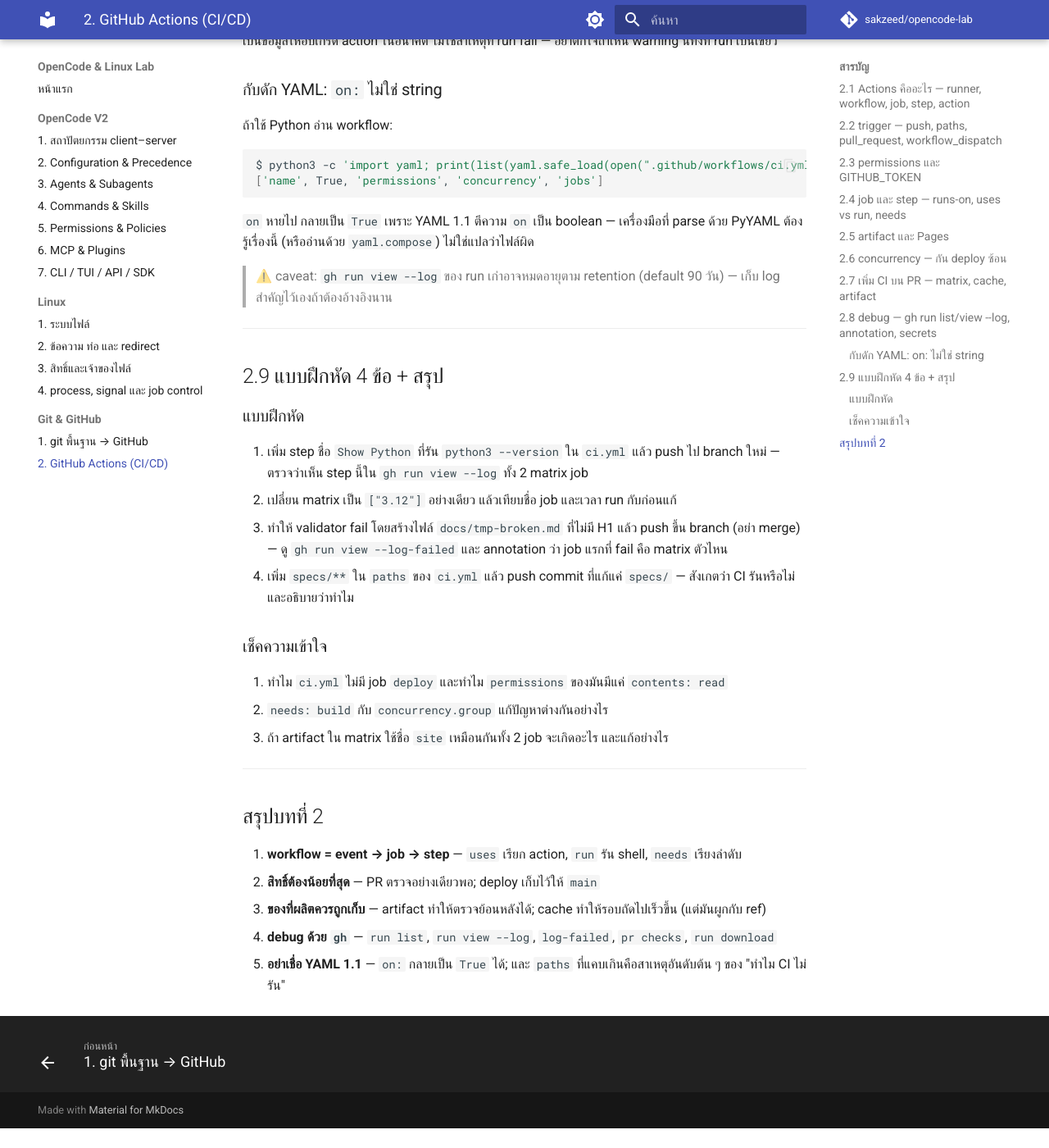
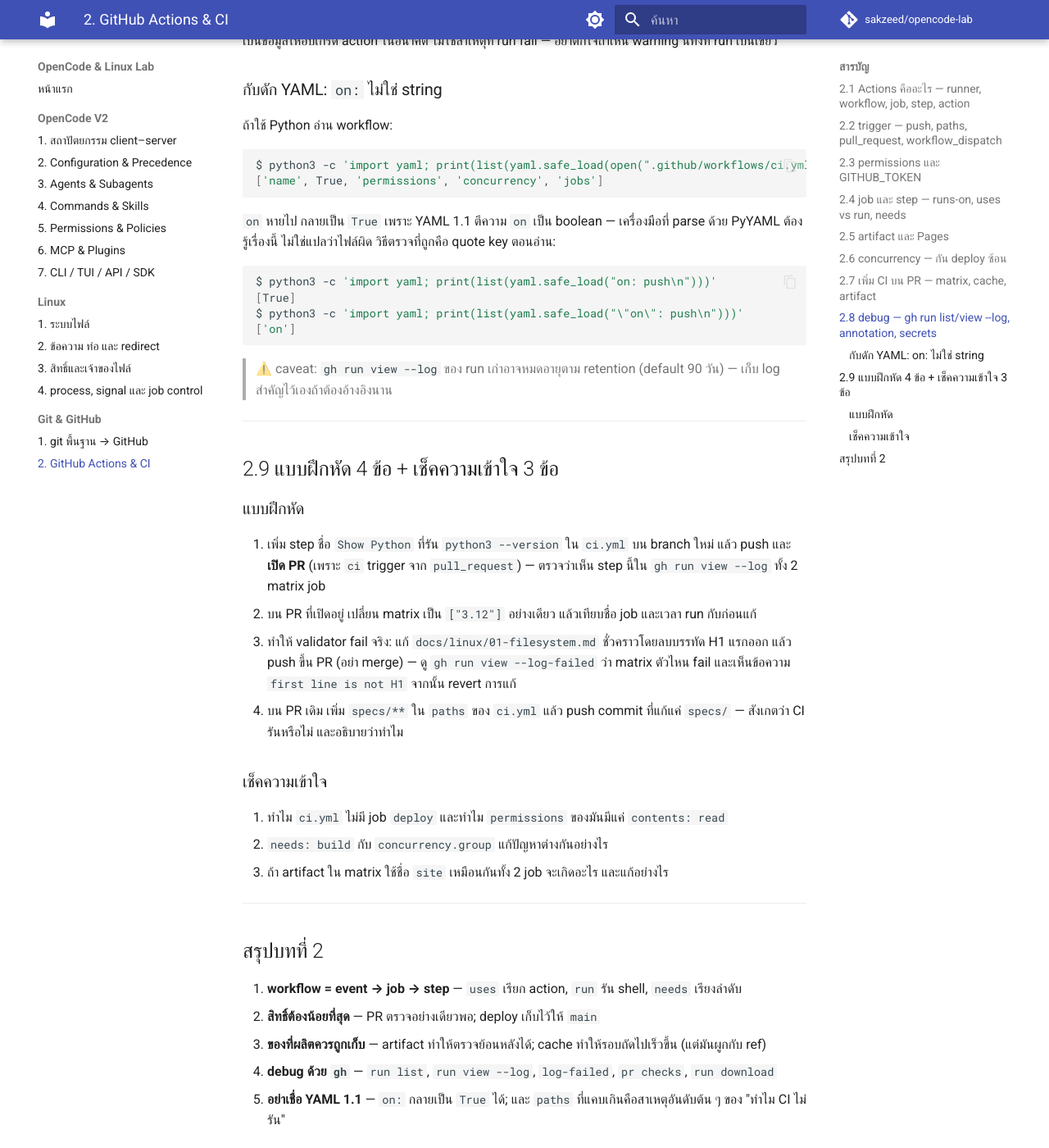
Before and after one commit to sakzeed/opencode-lab, an MkDocs documentation site: the page built from docs/git/02-actions.md, in a window 1280 px wide and 1400 px high, scrolled down 8152 px. Shown: the whole window at 82% size. Built offline with MkDocs 1.6.1 and Material for MkDocs 9.7.7, drawn with Linux system fonts in a browser that asks for light colours; comment, search, counter and statistics services are not loaded; before the commit the page ends 9528 px from its top, so only the background shows below that; some of the changed text lies outside the part shown.

Commit message:
docs(git): correct chapter 2 exercises and dependency trigger

````diff
--- a/docs/git/02-actions.md
+++ b/docs/git/02-actions.md
@@ -77,7 +77,7 @@ https://github.com/sakzeed/opencode-lab/actions/runs/43662751198
 
 `pull_request` ใช้กับ CI: ทุกครั้งที่เปิด PR หรือ push เพิ่มใน PR นั้น workflow จะรัน โดย `github.ref` เป็น `refs/pull/<เลข>/merge`
 
-> ⚠️ caveat: `paths` ที่แคบเกินไปทำให้ CI ไม่รันในจุดที่ควร — ตอนเพิ่ม `requirements.txt` จึงต้องใส่ path นี้ใน `ci.yml` ด้วย ไม่งั้นแก้ dependency แล้วไม่มีอะไรตรวจ
+> ⚠️ caveat: `paths` ที่แคบเกินไปทำให้ CI ไม่รันในจุดที่ควร — ตอนเพิ่ม `requirements.txt` จึงต้องใส่ path นี้ใน **ทั้ง** `ci.yml` และ `pages.yml` ไม่งั้นแก้ dependency แล้วไม่มีอะไรตรวจ หรือ PR ผ่านแต่เว็บไม่ rebuild
 
 ---
 
@@ -372,20 +372,27 @@ $ python3 -c 'import yaml; print(list(yaml.safe_load(open(".github/workflows/ci.
 ['name', True, 'permissions', 'concurrency', 'jobs']
 ```
 
-`on` หายไป กลายเป็น `True` เพราะ YAML 1.1 ตีความ `on` เป็น boolean — เครื่องมือที่ parse ด้วย PyYAML ต้องรู้เรื่องนี้ (หรืออ่านด้วย `yaml.compose`) ไม่ใช่แปลว่าไฟล์ผิด
+`on` หายไป กลายเป็น `True` เพราะ YAML 1.1 ตีความ `on` เป็น boolean — เครื่องมือที่ parse ด้วย PyYAML ต้องรู้เรื่องนี้ ไม่ใช่แปลว่าไฟล์ผิด วิธีตรวจที่ถูกคือ quote key ตอนอ่าน:
+
+```sh
+$ python3 -c 'import yaml; print(list(yaml.safe_load("on: push\n")))'
+[True]
+$ python3 -c 'import yaml; print(list(yaml.safe_load("\"on\": push\n")))'
+['on']
+```
 
 > ⚠️ caveat: `gh run view --log` ของ run เก่าอาจหมดอายุตาม retention (default 90 วัน) — เก็บ log สำคัญไว้เองถ้าต้องอ้างอิงนาน
 
 ---
 
-## 2.9 แบบฝึกหัด 4 ข้อ + สรุป
+## 2.9 แบบฝึกหัด 4 ข้อ + เช็คความเข้าใจ 3 ข้อ
 
 ### แบบฝึกหัด
 
-1. เพิ่ม step ชื่อ `Show Python` ที่รัน `python3 --version` ใน `ci.yml` แล้ว push ไป branch ใหม่ — ตรวจว่าเห็น step นี้ใน `gh run view --log` ทั้ง 2 matrix job
-2. เปลี่ยน matrix เป็น `["3.12"]` อย่างเดียว แล้วเทียบชื่อ job และเวลา run กับก่อนแก้
-3. ทำให้ validator fail โดยสร้างไฟล์ `docs/tmp-broken.md` ที่ไม่มี H1 แล้ว push ขึ้น branch (อย่า merge) — ดู `gh run view --log-failed` และ annotation ว่า job แรกที่ fail คือ matrix ตัวไหน
-4. เพิ่ม `specs/**` ใน `paths` ของ `ci.yml` แล้ว push commit ที่แก้แค่ `specs/` — สังเกตว่า CI รันหรือไม่ และอธิบายว่าทำไม
+1. เพิ่ม step ชื่อ `Show Python` ที่รัน `python3 --version` ใน `ci.yml` บน branch ใหม่ แล้ว push และ **เปิด PR** (เพราะ `ci` trigger จาก `pull_request`) — ตรวจว่าเห็น step นี้ใน `gh run view --log` ทั้ง 2 matrix job
+2. บน PR ที่เปิดอยู่ เปลี่ยน matrix เป็น `["3.12"]` อย่างเดียว แล้วเทียบชื่อ job และเวลา run กับก่อนแก้
+3. ทำให้ validator fail จริง: แก้ `docs/linux/01-filesystem.md` ชั่วคราวโดยลบบรรทัด H1 แรกออก แล้ว push ขึ้น PR (อย่า merge) — ดู `gh run view --log-failed` ว่า matrix ตัวไหน fail และเห็นข้อความ `first line is not H1` จากนั้น revert การแก้
+4. บน PR เดิม เพิ่ม `specs/**` ใน `paths` ของ `ci.yml` แล้ว push commit ที่แก้แค่ `specs/` — สังเกตว่า CI รันหรือไม่ และอธิบายว่าทำไม
 
 ### เช็คความเข้าใจ
 
--- a/mkdocs.yml
+++ b/mkdocs.yml
@@ -61,4 +61,4 @@ nav:
       - 4. process, signal และ job control: linux/04-processes.md
   - Git & GitHub:
       - 1. git พื้นฐาน → GitHub: git/01-git-github.md
-      - 2. GitHub Actions (CI/CD): git/02-actions.md
+      - 2. GitHub Actions & CI: git/02-actions.md
````
Also changed, not shown: other parts of docs/git/02-actions.md (+4 -4 lines), README.md (+2 -2 lines), docs/index.md (+1 -1 lines), 1 other file.
